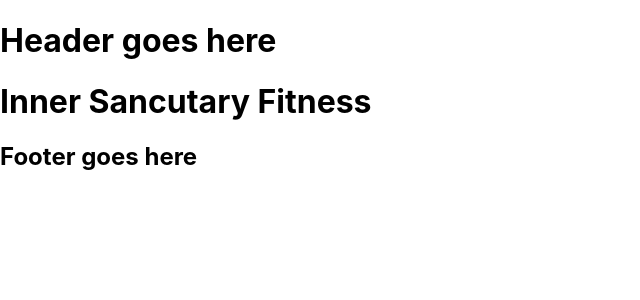
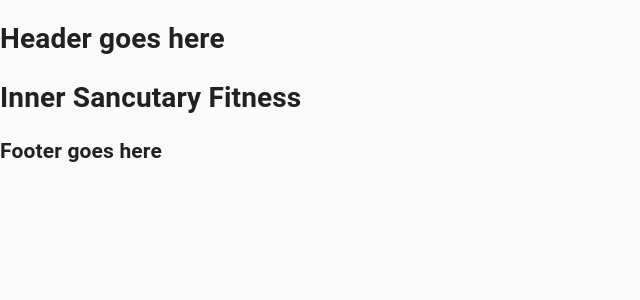
Before and after one commit to macolby14/sanctuary-fitness, a Next.js app: page / in a window 1280 px wide. Shown: the top 300 px of the page, without its empty margins (0-640 px from the left). Built offline with nearby package versions, Linux system fonts and the light colour scheme.

Commit message:
add CssBaseline and remove global styles

```diff
--- a/pages/_app.tsx
+++ b/pages/_app.tsx
@@ -3,13 +3,12 @@
 
 import type { AppProps } from 'next/app';
 import Head from 'next/head';
-import { Container } from '@material-ui/core';
-
-import '../styles/globals.css';
+import { Container, CssBaseline } from '@material-ui/core';
 
 function MyApp({ Component, pageProps }: AppProps) {
   return (
     <>
+      <CssBaseline />
       <Head>
         <title>Inner Sanctuary Fitness</title>
         <link rel="icon" href="/favicon.ico" />
--- a/styles/globals.css
+++ /dev/null
@@ -1,16 +0,0 @@
-html,
-body {
-  padding: 0;
-  margin: 0;
-  font-family: -apple-system, BlinkMacSystemFont, Segoe UI, Roboto, Oxygen,
-    Ubuntu, Cantarell, Fira Sans, Droid Sans, Helvetica Neue, sans-serif;
-}
-
-a {
-  color: inherit;
-  text-decoration: none;
-}
-
-* {
-  box-sizing: border-box;
-}
```
